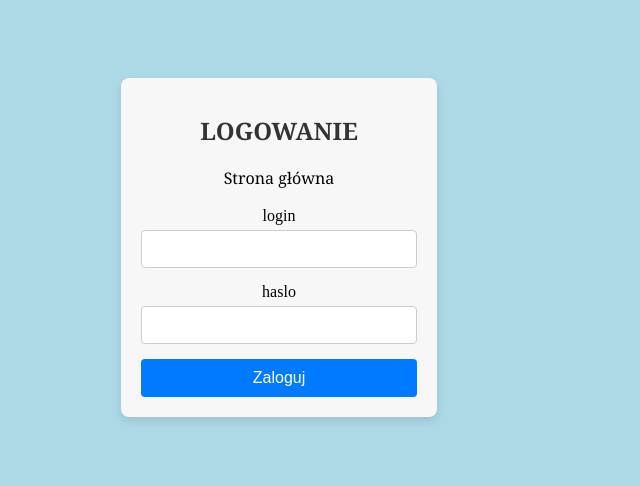
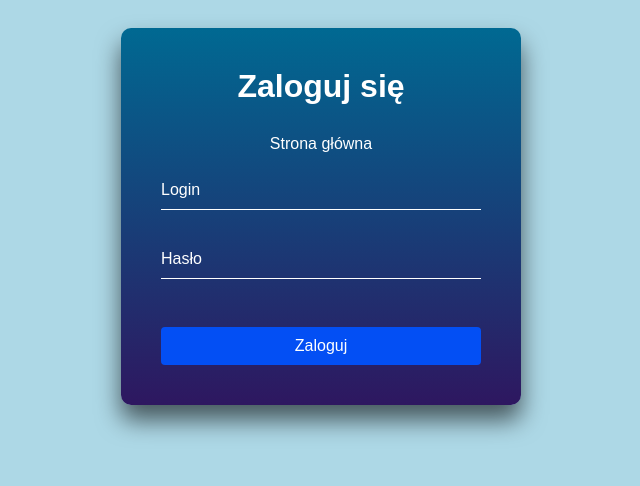
Before and after one commit to budziun/WWW, a PHP site: page /admin/admin.php in a window 1280 px wide. Shown: the top 486 px of the page, without its empty margins (361-1001 px from the left). Run offline with PHP 8.4, Linux system fonts and the light colour scheme.

Commit message:
Add files via upload

```diff
--- a/lab11/admin/admin.php
+++ b/lab11/admin/admin.php
@@ -15,13 +15,19 @@ require('cfg.php');
 echo "<div class='main'>";
 function FormularzLogowania() {
     $wynik = '
-    <div class="login-wrapper">
-    <h1 class="heading">LOGOWANIE </h1>
-    <a href="../index.php" > Strona główna </a><br><br>
+    <div class="login-box">
+    <h1 class="heading">Zaloguj się</h1>
+    <a id="go_home" href="../index.php" > Strona główna </a><br><br>
     <form class="formularz_logowania" method="POST" name="LoginForm" enctype="multipart/form-data" action="'.$_SERVER['REQUEST_URI'].'"
-    <table class="logowanie">
-    <tr><td class="log4_t">login</td><td><input type="text" name="login_email" class="logowanie"/></td></tr>
-    <tr><td class="log4_t">haslo</td><td><input type="password" name="login_pass" class="logowanie"/></td></tr>
+    <table>
+    <div class="user-box">
+        <input type="text" autocomplete="off" name="login_email" required />
+        <label>Login</label>
+      </div>
+    <div class="user-box">
+        <input type="password" name="login_pass" required/>
+        <label>Hasło</label>
+      </div>
     <tr><td><br/></td><td><input type="submit" name="xl_submit" class="logowanie1" value="Zaloguj"/></td></tr>
     </table>
     </form>
@@ -34,9 +40,7 @@ function FormularzLogowania() {
 function ListaPodstron() {
     global $conn;
 
-    $wynik = '<h3>Podstrony:</h3>'.'<table class="tabela_akcji">'.'<tr><th>ID</th><th>Tytuł podstrony</th><th>Akcje</th></tr>';
-    $wynik .= '<a href="'.$_SERVER['PHP_SELF'].'?action=dodaj">Dodaj podstronę</a> <br /> <br />';
-
+    $wynik = '<h3>Podstrony</h3>'.'<table class="tabela_akcji">'.'<tr><th>ID</th><th>Tytuł podstrony</th><th>Akcje</th></tr>';
     $query = "SELECT id, page_title FROM page_list";
     $result = mysqli_query($conn, $query);
 
@@ -45,14 +49,14 @@ function ListaPodstron() {
             $id = $row['id'];
             $page_title = $row['page_title'];
 
-            $wynik .= '<tr>'.'<td>' . $id . '</td>'.'<td>' . $page_title . '</td>'.'<td><a href="'.$_SERVER['PHP_SELF'].'?action=edytuj&id='.$id.'">Edytuj</a> | <a href="'.$_SERVER['PHP_SELF'].'?action=usun&id='.$id.'">Usuń</a></td>'.'</tr>';
+            $wynik .= '<tr>'.'<td>' . $id . '</td>'.'<td>' . $page_title . '</td>'.'<td><a href="'.$_SERVER['PHP_SELF'].'?action=edytuj&id='.$id.'">Edytuj</a> | <a href="'.$_SERVER['PHP_SELF'].'?action=usun&id='.$id.'" class="a_del">Usuń</a></td>'.'</tr>';
         }
     } else {
         $wynik .= '<tr><td colspan="3">Brak podstron do wyświetlenia.</td></tr>';
     }
 
     $wynik .= '</table>';
-
+    $wynik .= '<br><br><a href="'.$_SERVER['PHP_SELF'].'?action=dodaj" class="shine">Dodaj podstronę</a> <br /> <br />';
     echo $wynik;
 
     if (isset($_GET['action'])) {
@@ -110,8 +114,8 @@ function DodajNowaPodstrone() {
  function ListaKategorii() {
     global $conn;
 
-    $wynik = '<h3>Kategorie:</h3>'.'<table class="tabela_akcji">'.'<tr><th>ID</th><th>Nazwa kategorii</th><th>Matka</th><th>Akcje</th></tr>';
-    $wynik .= '<a href="'.$_SERVER['PHP_SELF'].'?action_kategoria=dodaj">Dodaj kategorię</a> <br /> <br />';
+    $wynik = '<h3>Kategorie</h3>'.'<table class="tabela_akcji">'.'<tr><th>ID</th><th>Nazwa kategorii</th><th>Matka</th><th>Akcje</th></tr>';
+
     $query = "SELECT c.id, c.nazwa, IFNULL(m.nazwa, 'Brak') AS matka_nazwa
               FROM categories c
               LEFT JOIN categories m ON c.matka = m.id";
@@ -124,14 +128,14 @@ function DodajNowaPodstrone() {
             $nazwa = $row['nazwa'];
             $matka = $row['matka_nazwa'];
 
-            $wynik .= '<tr>'.'<td>' . $id . '</td>'.'<td>' . $nazwa . '</td>'.'<td>' . $matka . '</td>'.'<td><a href="'.$_SERVER['PHP_SELF'].'?action_kategoria=edytuj&id='.$id.'">Edytuj</a> | <a href="'.$_SERVER['PHP_SELF'].'?action_kategoria=usun&id='.$id.'">Usuń</a></td>'.'</tr>';
+            $wynik .= '<tr>'.'<td>' . $id . '</td>'.'<td>' . $nazwa . '</td>'.'<td>' . $matka . '</td>'.'<td><a href="'.$_SERVER['PHP_SELF'].'?action_kategoria=edytuj&id='.$id.'">Edytuj</a> | <a href="'.$_SERVER['PHP_SELF'].'?action_kategoria=usun&id='.$id.'" class="a_del">Usuń</a></td>'.'</tr>';
         }
     } else {
         $wynik .= '<tr><td colspan="4">Brak kategorii do wyświetlenia.</td></tr>';
     }
 
     $wynik .= '</table>';
-
+    $wynik .= '<br><br><a href="'.$_SERVER['PHP_SELF'].'?action_kategoria=dodaj" class="shine">Dodaj kategorię</a> <br /> <br />';
     echo $wynik;
 
     if (isset($_GET['action_kategoria'])) {
@@ -259,8 +263,8 @@ if (isset($_POST['login_email']) && isset($_POST['login_pass'])) {
         $_SESSION['admin_logged_in'] = true;
         header("Refresh:0");
     } else {
-        echo 'Wpisz hasło lub login jeszcze raz';
-        echo FormularzLogowania();
+        echo '<a class="error">Błędne Dane! <br>Wpisz hasło lub login jeszcze raz</a>';
+        echo '<br><br>';
     }
 }
 
@@ -284,9 +288,8 @@ function PobierzKategorieOpcje($selected_id = null) {
 function ListaProduktow() {
     global $conn;
 
-    $wynik = '<h3>Produkty:</h3>';
+    $wynik = '<h3>Produkty</h3>';
     $wynik .= '<table class="tabela_akcji"><tr><th>ID</th><th>Nazwa</th><th>Kategoria</th><th>Cena netto</th><th>Podatek VAT</th><th>Cena brutto</th><th>Status dostępności</th><th>Gabaryt</th><th>Ilość</th><th>Data utworzenia</th><th>Data modyfikacji</th><th>Data wygaśnięcia</th><th>Akcje</th></tr>';
-    $wynik .= '<a href="'.$_SERVER['PHP_SELF'].'?action_produkt=dodaj">Dodaj produkt</a><br /><br />';
 
     $query = "SELECT p.id, p.tytul AS title, c.nazwa AS category, p.cena_netto AS price, p.podatek_vat AS vat, p.status_dostepnosci,
                      p.gabaryt, p.ilosc, p.data_utworzenia, p.data_modyfikacji, p.data_wygasniecia
@@ -317,7 +320,7 @@ function ListaProduktow() {
             $wynik .= '<td>'.$data_wygasniecia.'</td>';
             $wynik .= '<td>
                         <a href="'.$_SERVER['PHP_SELF'].'?action_produkt=edytuj&id='.$row['id'].'">Edytuj</a> |
-                        <a href="'.$_SERVER['PHP_SELF'].'?action_produkt=usun&id='.$row['id'].'">Usuń</a>
+                        <a href="'.$_SERVER['PHP_SELF'].'?action_produkt=usun&id='.$row['id'].'" class="a_del">Usuń</a>
                        </td>';
             $wynik .= '</tr>';
         }
@@ -326,6 +329,7 @@ function ListaProduktow() {
     }
 
     $wynik .= '</table>';
+    $wynik .= '<br><br><a href="'.$_SERVER['PHP_SELF'].'?action_produkt=dodaj" class="shine">Dodaj produkt</a><br /><br />';
     return $wynik;
 }
 function DodajProdukt() {
--- a/lab11/css/style.css
+++ b/lab11/css/style.css
@@ -1,5 +1,6 @@
 body{
     background-color: lightblue;
+    font-family: sans-serif;
 }
 h1{
     font-family: Cambria, Cochin, Georgia, Times, 'Times New Roman', serif;
@@ -69,19 +70,15 @@ a{
     border: 0;
     font-size: 14px;
 }
-hr{
-    background-color: black;
-    height: 1px;
-    border:0px;
-}
 .table1 td a:hover {
     color: white;
     background-color: darkblue;
 }
 ul ol li{
     text-align: center;
-    margin-left: auto;
+    list-style-position: inside;
 }
+/* divy od skryptu js data */
 #zegarek{
     font-size: 74px;
     font-family: Cambria, Cochin, Georgia, Times, 'Times New Roman', serif;
@@ -97,11 +94,16 @@ ul ol li{
 .table2{
     text-align: center;
 }
+/* stopka */
 footer{
     text-align: center;
 }
+hr{
+    background-color: black;
+    height: 1px;
+    border:0px;
+}
 .test-block{
-
     width: 220px;
     border: 1.5px solid rgb(100, 181, 208);
     background: rgb(100, 202, 236);
@@ -121,63 +123,20 @@ footer{
     padding: 10px;
     text-align: center;
 }
-.logowanie{
-    margin-left: auto;
-    margin-right: auto;
+.main_list{
+    margin: auto;
+    width: 50%;
+    padding: 10px;
+
 }
 .tabela_akcji{
     margin-left: auto;
     margin-right: auto;
 }
-.login-wrapper {
-    max-width: 400px;
-    margin: 50px auto;
-    padding: 20px;
-    background-color: #f7f7f7;
-    border-radius: 8px;
-    box-shadow: 0 4px 8px rgba(0, 0, 0, 0.1);
-    text-align: center;
-}
-.heading {
-    font-size: 24px;
-    color: #333;
-    margin-bottom: 20px;
-    font-weight: bold;
-}
-
-.logowanie {
-    width: 100%;
-    border-collapse: collapse;
-    margin: 0 auto;
-}
-
-.logowanie td {
-    padding: 8px;
-    text-align: left;
-    font-size: 14px;
-    color: #333;
-}
-
-.logowanie .log4_t {
-    text-align: right;
-    font-weight: bold;
-    padding-right: 10px;
-}
-
-input[type="text"], input[type="password"] {
-    width: 100%;
-    padding: 10px;
-    margin: 5px 0 15px 0;
-    border: 1px solid #ccc;
-    border-radius: 4px;
-    box-sizing: border-box;
-    font-size: 14px;
-}
-
 .logowanie1 {
     width: 100%;
     padding: 10px;
-    background-color: #007bff;
+    background-color: #034ff4;
     color: white;
     font-size: 16px;
     border: none;
@@ -185,16 +144,150 @@ input[type="text"], input[type="password"] {
     cursor: pointer;
     transition: background-color 0.3s ease;
 }
-
 .logowanie1:hover {
-    background-color: #0056b3;
+    background-color: #020fc2;
 }
 .a_wyloguj{
     color: red;
     font-size: 24px;
     transition: transform 0.3s ease, font-size 0.3s ease;
+    font-weight: bold;
 }
 .a_wyloguj:hover {
     transform: scale(1.4);
     font-size: 32px;
 }
+.login-box{
+    font-family: sans-serif;
+    width: 400px;
+    padding: 40px;
+
+    background: linear-gradient(#006992, #2E1760);
+    box-sizing: border-box;
+    box-shadow: 0 15px 25px rgba(0,0,0,.6);
+    border-radius: 10px;
+    margin-left: auto;
+    margin-right: auto;
+}
+#go_home, .heading{
+    font-family: sans-serif;
+    margin: 0 0 30px;
+    padding: 0;
+    color: #fff;
+    text-align: center;
+}
+.login-box .user-box {
+    position: relative;
+}
+
+.login-box .user-box input {
+    width: 100%;
+    padding: 10px 0;
+    font-size: 16px;
+    color: #fff;
+    margin-bottom: 30px;
+    border: none;
+    border-bottom: 1px solid #fff;
+    outline: none;
+    background: transparent;
+}
+.login-box .user-box label {
+    position: absolute;
+    top:0;
+    left: 0;
+    padding: 10px 0;
+    font-size: 16px;
+    color: #fff;
+    pointer-events: none;
+    transition: .5s;
+}
+.login-box .user-box input:focus ~ label,
+.login-box .user-box input:valid ~ label {
+    top: -20px;
+    left: 0;
+    color: #03e9f4;
+    font-size: 12px;
+}
+.login-box form a {
+    position: relative;
+    display: inline-block;
+    padding: 10px 20px;
+    color: #03e9f4;
+    font-size: 16px;
+    text-decoration: none;
+    text-transform: uppercase;
+    overflow: hidden;
+    transition: .5s;
+    margin-top: 40px;
+    letter-spacing: 4px
+}
+
+.login-box a:hover {
+    background: #03e9f4;
+    color: #fff;
+    border-radius: 5px;
+    box-shadow: 0 0 5px #03e9f4,
+                0 0 25px #03e9f4,
+                0 0 50px #03e9f4,
+                0 0 100px #03e9f4;
+}
+login-box a span {
+    position: absolute;
+    display: block;
+  }
+.big_one {
+    width: 100%;
+    padding: 10px 0;
+    font-size: 16px;
+    color: #fff;
+    margin-bottom: 30px;
+    border: none;
+    border-bottom: 1px solid #fff;
+    outline: none;
+    background: transparent;
+    min-height: 150px;
+    min-width: 100%;
+    max-width: 100%;
+}
+.big_one:focus ~ label,
+.big_one:valid ~ label {
+    top: -20px;
+    left: 0;
+    color: #03e9f4;
+    font-size: 12px;
+}
+.error{
+    color: red;
+    font-size: 32px;
+}
+.shine{
+    color: black;
+    font-size: 16px;
+    text-decoration: none;
+    text-transform: uppercase;
+    overflow: hidden;
+    transition: .5s;
+    letter-spacing: 2px;
+}
+.shine:hover {
+    background: #03e9f4;
+    color: #fff;
+    border-radius: 5px;
+    box-shadow: 0 0 5px #03e9f4,
+                0 0 25px #03e9f4,
+                0 0 50px #03e9f4,
+                0 0 100px #03e9f4;
+}
+.a_del{
+    color: red;
+    font-weight: bold;
+}
+.a_del:hover{
+    background: darkred;
+    color: #fff;
+    border-radius: 5px;
+    box-shadow: 0 0 5px darkred,
+                0 0 10px darkred,
+                0 0 20px darkred,
+                0 0 30px darkred;
+}
--- a/lab11/html/before.html
+++ b/lab11/html/before.html
@@ -7,7 +7,7 @@
     <title>Maszyny poprzedzające komputer</title>
 </head>
 <body>
-        <div class="main">
+        <div class="main_list">
     <h1>Maszyny poprzedzające komputer</h1>
     <ul>
         <li>maszyna do pisania</li>
--- a/lab11/html/history.html
+++ b/lab11/html/history.html
@@ -7,7 +7,7 @@
     <title>Historia Komputerów</title>
 </head>
 <body>
-        <div class="main">
+        <div class="main_list">
     <h1>Najwybitniejsi naukowcy, których prace przyczyniły się do powstania komputerów:</h1>
     <div>
     <ul>
--- a/lab11/html/polish.html
+++ b/lab11/html/polish.html
@@ -7,7 +7,7 @@
     <title>Polskie komputery</title>
 </head>
 <body>
-        <div class="main">
+        <div class="main_list">
     <h1>Polskie komputery</h1>
     <ol>
         <ul><a>Cyforwe</a>
--- a/lab11/index.php
+++ b/lab11/index.php
@@ -45,11 +45,9 @@
 
     // Przełącznik stron w zależności od idp
     if ($idp == 8) {
-        echo "<h1>Kontakt</h1>";
         echo WyslijMailKontakt("169224@student.uwm.edu.pl");
         echo "<br><br>";
     } elseif ($idp == 9) {
-        echo "<h1>Odzyskanie hasła</h1>";
         echo PrzypomnijHaslo("169224@student.uwm.edu.pl");
         echo "<br><br>";
     } else {
```
Also changed, not shown: lab11/admin/contact.php (+29 -19 lines), lab11/html/glowna.html (+0 -9 lines), lab11/js/timedate.js (+14 -8 lines).
